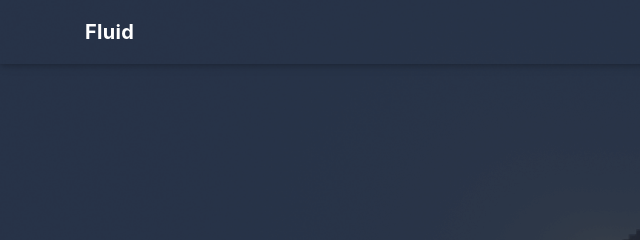
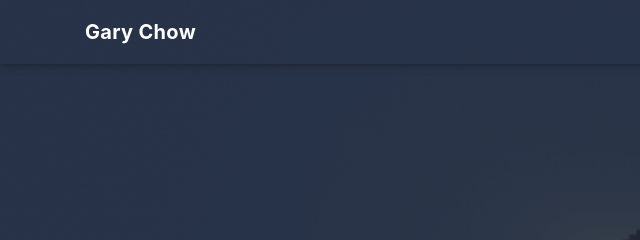
Before and after one commit to GaryChow-LGTM/GaryChow-LGTM.github.io, a plain HTML site: page index.html in a window 1280 px wide. Shown: the top 240 px of the page, 0-640 px from the left. Drawn offline with nearby package versions, Linux system fonts and the light colour scheme; some packages are replaced by stand-ins of ours; a script that the page names is missing; a small style sheet from the web is missing.

Commit message:
Site updated: 2024-06-18 11:25:55

```diff
--- a/index.html
+++ b/index.html
@@ -84,7 +84,7 @@
   <nav id="navbar" class="navbar fixed-top  navbar-expand-lg navbar-dark scrolling-navbar">
   <div class="container">
     <a class="navbar-brand" href="/">
-      <strong>Fluid</strong>
+      <strong>Gary Chow</strong>
     </a>
 
     <button id="navbar-toggler-btn" class="navbar-toggler" type="button" data-toggle="collapse"
```
